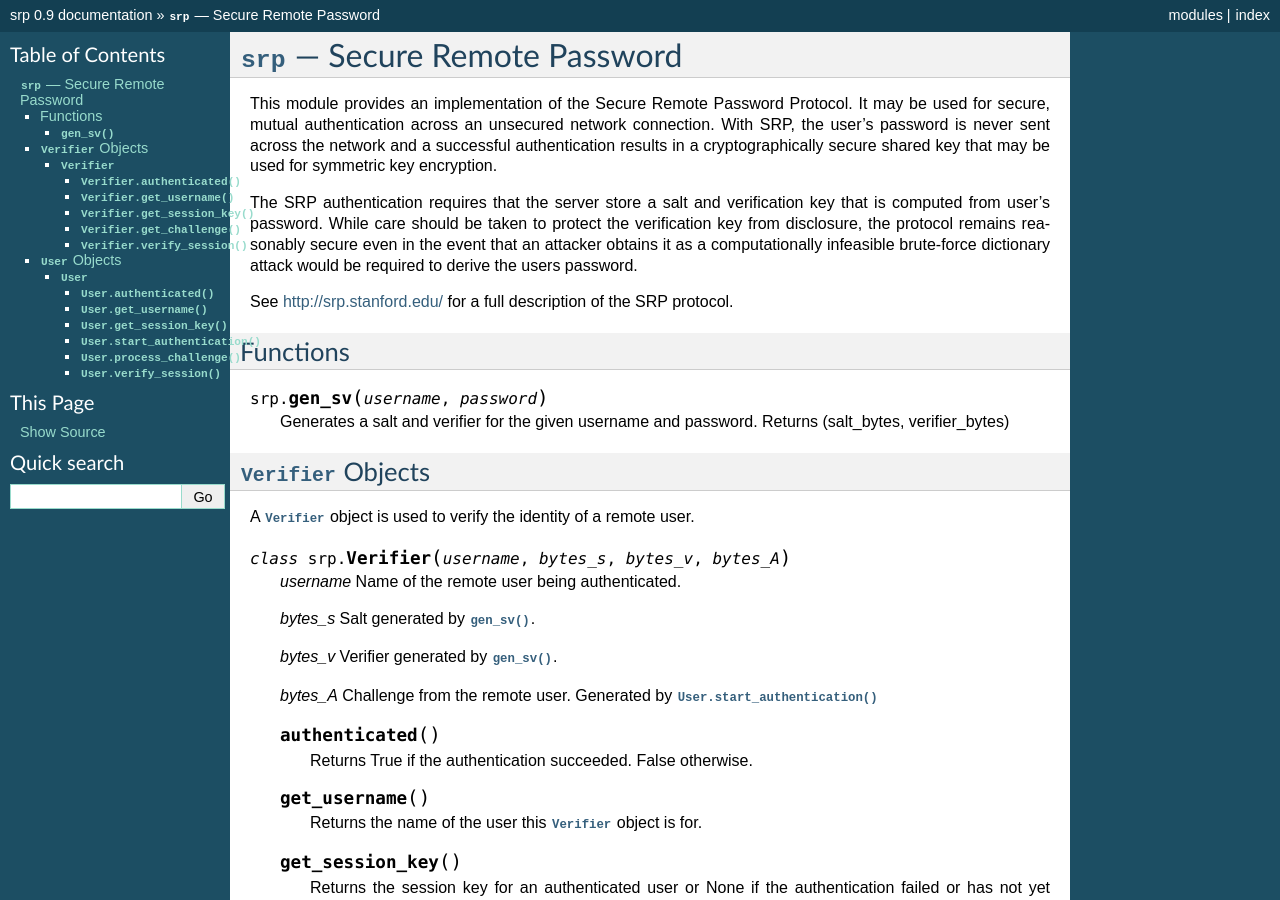
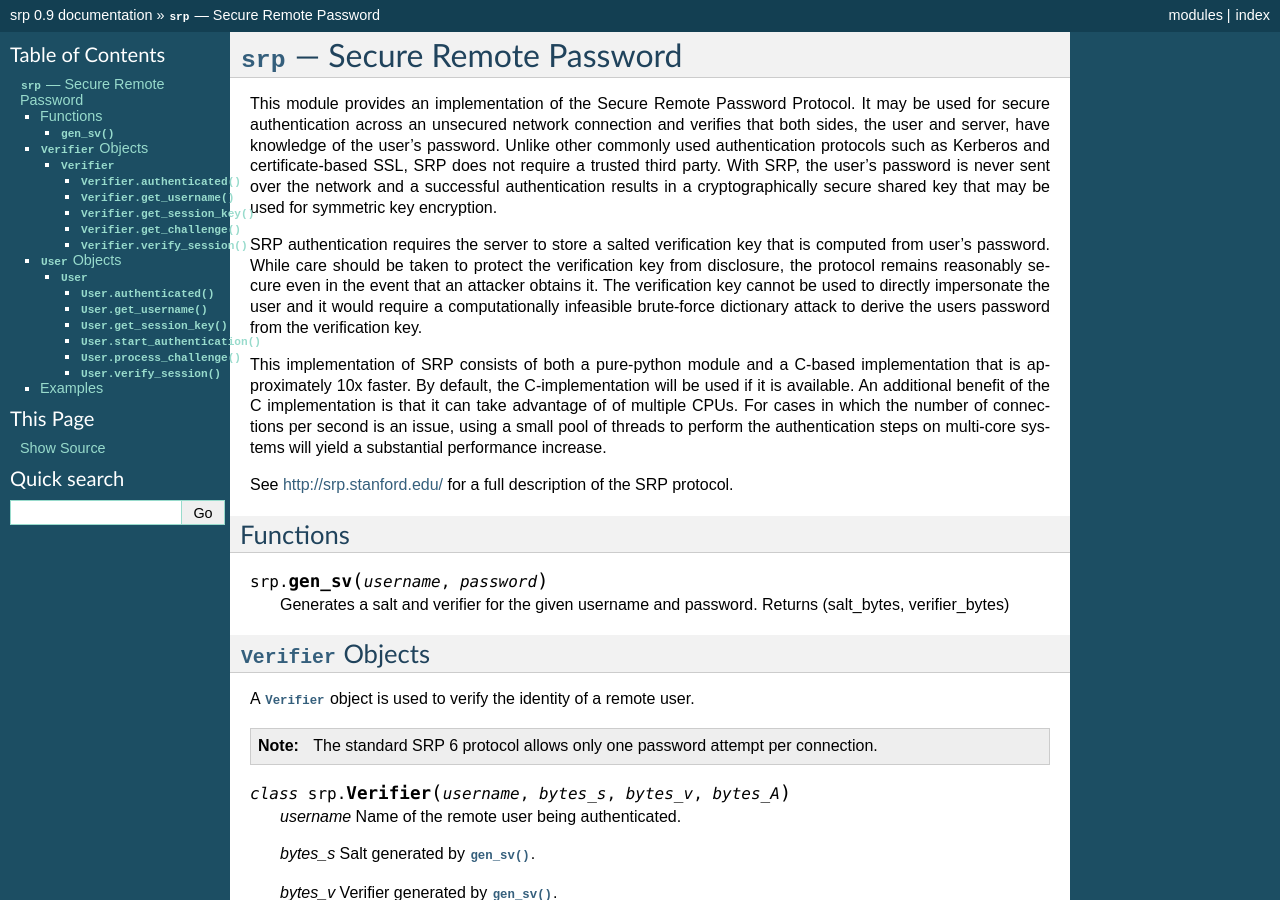
Before and after one commit to ProtonMail/proton-python-client, a Sphinx documentation site: the page built from doc/srp.rst, in a window 1280 px wide and 900 px high. Built offline with Sphinx 7.4.7, drawn with Linux system fonts in a browser that asks for light colours; some of the changed text lies outside the part shown.

Commit message:
added documentation

```diff
--- a/doc/srp.rst
+++ b/doc/srp.rst
@@ -10,18 +10,31 @@
 
 
 This module provides an implementation of the Secure Remote Password
-Protocol. It may be used for secure, mutual authentication across an
-unsecured network connection. With SRP, the user's password is never
-sent across the network and a successful authentication results in a
-cryptographically secure shared key that may be used for symmetric key
-encryption.
+Protocol. It may be used for secure authentication across an unsecured
+network connection and verifies that both sides, the user and server,
+have knowledge of the user's password. Unlike other commonly used
+authentication protocols such as Kerberos and certificate-based SSL,
+SRP does not require a trusted third party. With SRP, the user's password
+is never sent over the network and a successful authentication results
+in a cryptographically secure shared key that may be used for symmetric
+key encryption.
 
-The SRP authentication requires that the server store a salt and verification
+SRP authentication requires the server to store a salted verification
 key that is computed from user's password. While care should be taken
 to protect the verification key from disclosure, the protocol remains
-reasonably secure even in the event that an attacker obtains it as a
-computationally infeasible brute-force dictionary attack would be required
-to derive the users password.
+reasonably secure even in the event that an attacker obtains it. The
+verification key cannot be used to directly impersonate the user and
+it would require a computationally infeasible brute-force dictionary
+attack to derive the users password from the verification key.
+
+This implementation of SRP consists of both a pure-python module and
+a C-based implementation that is approximately 10x faster. By default,
+the C-implementation will be used if it is available. An additional
+benefit of the C implementation is that it can take advantage of
+of multiple CPUs. For cases in which the number of connections per
+second is an issue, using a small pool of threads to perform the
+authentication steps on multi-core systems will yield a substantial
+performance increase.
 
 See http://srp.stanford.edu/ for a full description of the SRP protocol.
 
@@ -40,6 +53,11 @@
 A :class:`Verifier` object is used to verify the identity of a remote
 user.
 
+.. note::
+
+  The standard SRP 6 protocol allows only one password attempt per
+  connection.
+
 .. class:: Verifier( username, bytes_s, bytes_v, bytes_A )
 
   *username* Name of the remote user being authenticated.
@@ -93,26 +111,26 @@
 
   *password* Password for the user.
 
-  .. method:: authenticated()
+  .. method:: User.authenticated()
 
-      Returns True if authentication succeeded. False
-      otherwise.
+    Returns True if authentication succeeded. False
+    otherwise.
 
-  .. method:: get_username()
+  .. method:: User.get_username()
 
-     Returns the username passed to the constructor.
+    Returns the username passed to the constructor.
 
-  .. method:: get_session_key()
+  .. method:: User.get_session_key()
 
     Returns the session key if authentication succeeded or None if the
     authentication failed or has not yet completed.
 
-  .. method:: start_authentication()
+  .. method:: User.start_authentication()
 
     Returns (username, bytes_A). These should be passed to the
     constructor of the remote :class:`Verifer`
 
-  .. method:: process_challenge( bytes_s, bytes_B )
+  .. method:: User.process_challenge( bytes_s, bytes_B )
 
     Processes the challenge returned
     by :meth:`Verifier.get_challenge` on success this method
@@ -120,8 +138,50 @@
     to :meth:`Verifier.verify_session` if authentication failed,
     it returns None.
 
-  .. method:: verify_session( bytes_H_AMK )
+  .. method:: User.verify_session( bytes_H_AMK )
 
     Completes the :class:`User` side of the authentication
     process. If the authentication succeded :meth:`authenticated` will
     return True
+
+
+Examples
+--------
+
+Simple Usage Example::
+
+    import srp
+
+    # The salt and verifier returned from srp.gen_sv() should be
+    # stored on the server.
+    salt, verifier = srp.gen_sv( 'testuser', 'testpassword' )
+
+    # ~~~ Begin Authentication ~~~
+
+    usr      = srp.User( 'testuser', 'testpassword' )
+    uname, A = usr.start_authentication()
+
+    # The authentication process can fail at each step from this
+    # point on. To comply with the SRP protocol, the authentication
+    # process should be aborted on the first failure.
+
+    # Client => Server: username, A
+    svr      = srp.Verifier( uname, salt, verifier, A )
+    s,B      = svr.get_challenge()
+
+
+    # Server => Client: s, B
+    M        = usr.process_challenge( s, B )
+
+
+    # Client => Server: M
+    HAMK     = svr.verify_session( M )
+
+
+    # Server => Client: HAMK
+    usr.verify_session( HAMK )
+
+    # At this point the authentication process is complete.
+
+    assert usr.authenticated()
+    assert svr.authenticated()
```
Also changed, not shown: other parts of doc/srp.rst (+5 -5 lines).
